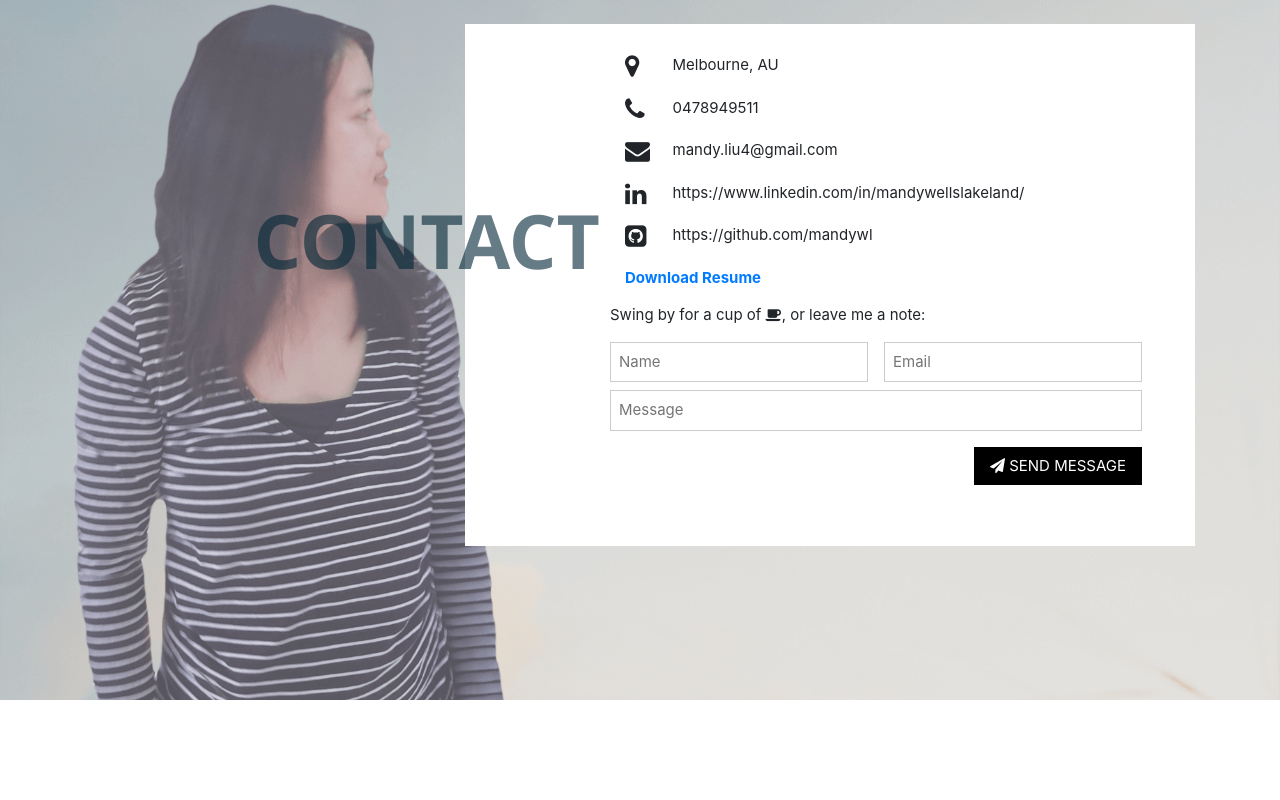
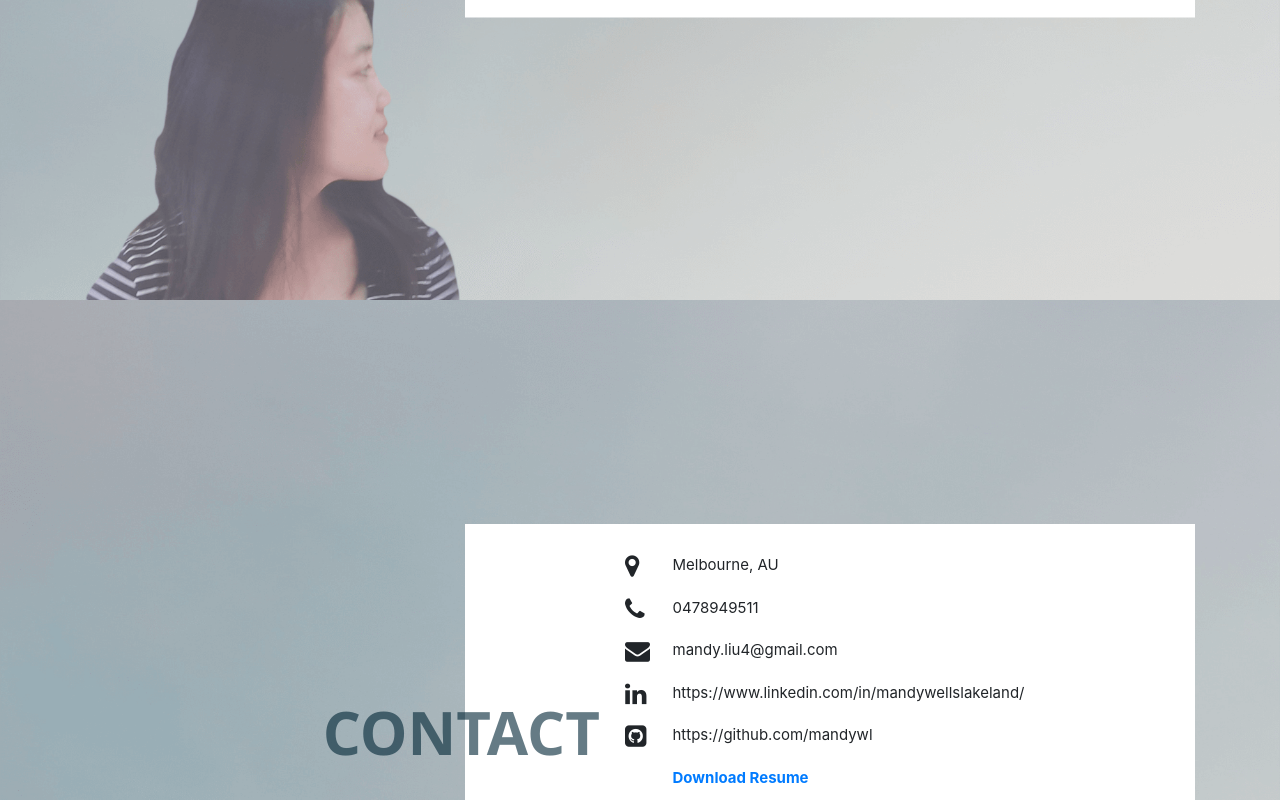
Before and after one commit to mandywl/20-React-Portfolio, a React (Create React App) app: page / in a window 1280 px wide. Shown: the part 1700-2500 px from the top of the page. Before the commit the page ends 2400 px from the top, so only its background shows below. Built offline with nearby package versions, Linux system fonts and the light colour scheme.

Commit message:
refactored code in contact section

```diff
--- a/src/components/ProfileContainer/style.css
+++ b/src/components/ProfileContainer/style.css
@@ -50,11 +50,14 @@ h2 {
 
 /* Turn off parallax scrolling for tablets and phones */
 @media only screen and (max-device-width: 1600px) {
+  .heading .entry-title {
+    font-size: 4rem;
+  }
   .bgimg-1,
   .bgimg-2,
   .bgimg-3 {
     /* background-attachment: scroll; */
-    min-height: 800px;
+    min-height: 1000px;
   }
 }
 
--- a/src/sections/Contact.js
+++ b/src/sections/Contact.js
@@ -1,60 +1,46 @@
 /* eslint-disable no-unused-vars */
 import React from "react";
 import ProfileContainer from "../components/ProfileContainer";
+
+export const ContactTile = (props) => {
+  return (
+    <div className="row pb-3">
+      <div className="col-sm-1 col-12">
+        <i className={`icon fa ${props.icon}`}></i>
+      </div>
+      <div className={`col-sm-11 col-12 ${props.contactClass}`}>
+        {props.children}
+      </div>
+    </div>
+  );
+};
 
 function Contact() {
   return (
     <>
       <ProfileContainer backgroundImg="1" title="Contact" id="contact">
-        <div className="row pb-3">
-          <div className="col-sm-1 col-12">
-            <i className="icon fa fa-map-marker"></i>
-          </div>
-          <div className="col-sm-11 col-12">Melbourne, AU</div>
-        </div>
-        <div className="row pb-3">
-          <div className="col-sm-1 col-12">
-            <i className="icon fa fa-phone"></i>
-          </div>
-          <div className="col-sm-11 col-12">0478949511</div>
-        </div>
-        <div className="row pb-3">
-          <div className="col-sm-1 col-12">
-            <i className="icon fa fa-envelope"></i>
-          </div>
-          <div className="col-sm-11 col-12">mandy.liu4@gmail.com</div>
-        </div>
-        <div className="row pb-3">
-          <div className="col-sm-1 col-12">
-            <i className="icon fa fa-linkedin"></i>
-          </div>
-          <div className="col-sm-11 col-12 linkedin">
+        <ContactTile icon="fa-map-marker">Melbourne, AU</ContactTile>
+        <ContactTile icon="fa-phone">0478949511</ContactTile>
+        <ContactTile icon="fa-envelope">mandy.liu4@gmail.com</ContactTile>
+        <ContactTile icon="fa-linkedin" contactClass="linkedin">
           <a
             className="contactLink"
             href="https://www.linkedin.com/in/mandywellslakeland/"
           >
             https://www.linkedin.com/in/mandywellslakeland/
           </a>
-          </div>
-        </div>
-        <div className="row pb-3">
-          <div className="col-sm-1 col-12">
-            <i className="icon fa fa-github-square"></i>
-          </div>
-          <div className="col-sm-11 col-12">
+        </ContactTile>
+        <ContactTile icon="fa-github-square">
           <a className="contactLink" href="https://github.com/mandywl">
             https://github.com/mandywl
           </a>
-          </div>
-        </div>
-        <div className="row pb-3">
-          <div className="col-sm-11 col-12">
+        </ContactTile>
+        <ContactTile>
           <a className="resume" href="assets/Images/CV_Mandy.pdf" download>
             <strong>Download Resume</strong>
           </a>
-          </div>
-        </div>
-        <div className="row pb-3">
+        </ContactTile>
+        <div className="row pb-3 ml-1">
           <p>
             Swing by for a cup of <i class="fa fa-coffee"></i>, or leave me a
             note:
```
Also changed, not shown: 1 other file (tests, documents, lock files or other folders). Lines whose indentation alone changed are shown as unchanged.
